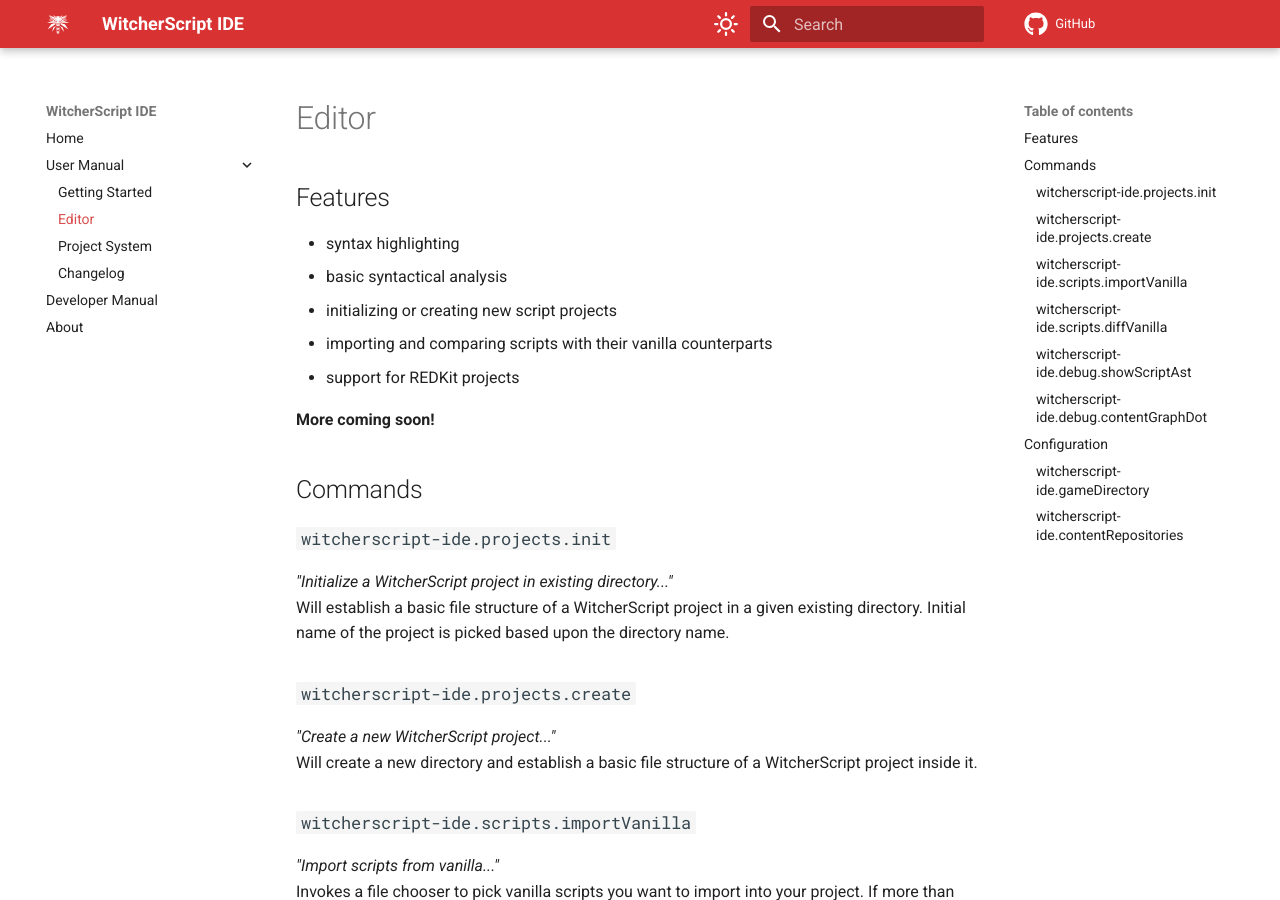
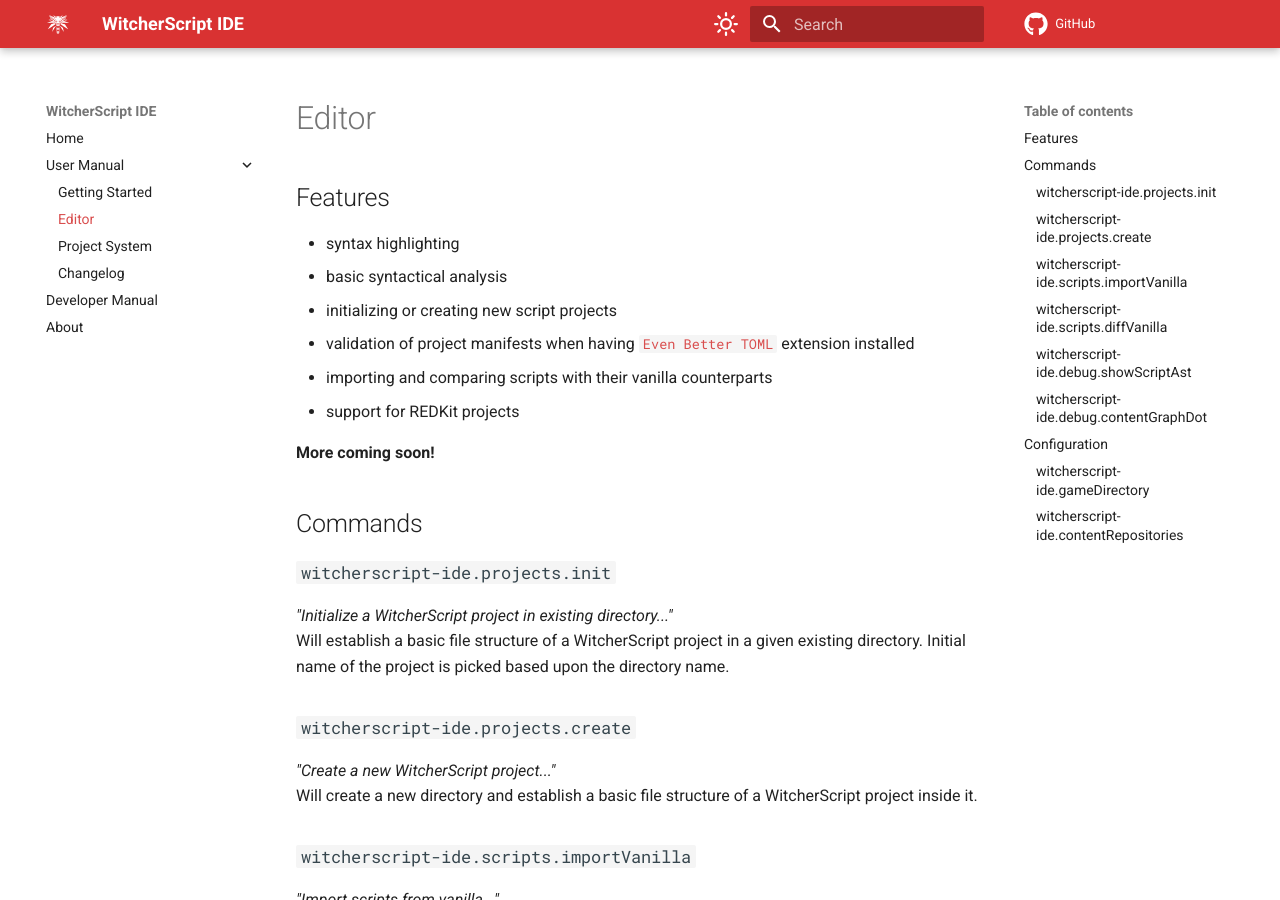
Before and after one commit to SpontanCombust/witcherscript-ide, an MkDocs documentation site: the page built from docs/user-manual/editor.md, in a window 1280 px wide and 900 px high. Built offline with MkDocs 1.6.1 and Material for MkDocs 9.7.7, drawn with Linux system fonts in a browser that asks for light colours; comment, search, counter and statistics services are not loaded.

Commit message:
Add info about manifest validation support through the `Even Better TOML` extension #16

```diff
--- a/docs/user-manual/editor.md
+++ b/docs/user-manual/editor.md
@@ -5,6 +5,7 @@
 - syntax highlighting
 - basic syntactical analysis
 - initializing or creating new script projects
+- validation of project manifests when having [`Even Better TOML`](https://marketplace.visualstudio.com/items?itemName=tamasfe.even-better-toml) extension installed
 - importing and comparing scripts with their vanilla counterparts
 - support for REDKit projects
 
```
Also changed, not shown: editors/vscode/README.md (+1 -0 lines).
